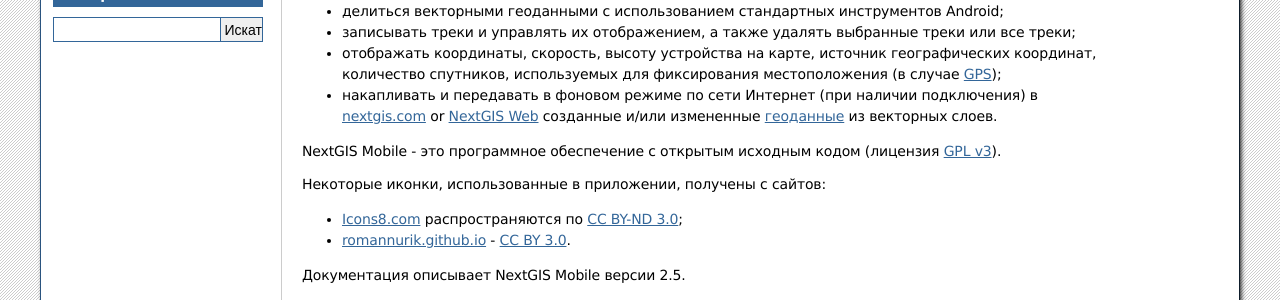
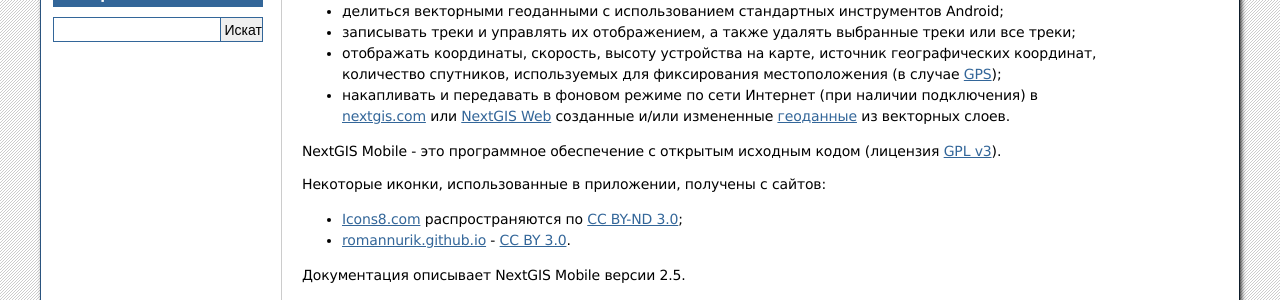
Before and after one commit to nextgis/docs_ngmobile, a Sphinx documentation site: the page built from source/intro.rst, in a window 1280 px wide. Shown: the part 401-701 px from the top of the page. Built offline with Sphinx 7.4.7, drawn with Linux system fonts in a browser that asks for light colours; formulas are drawn with MathJax 3.

Commit message:
Update intro.rst

```diff
--- a/source/intro.rst
+++ b/source/intro.rst
@@ -27,7 +27,7 @@
 * записывать треки и управлять их отображением, а также удалять выбранные треки или все треки;
 * отображать координаты, скорость, высоту устройства на карте, источник географических координат,
   количество спутников, используемых для фиксирования местоположения (в случае :term:`GPS`);
-* накапливать и передавать в фоновом режиме по сети Интернет (при наличии подключения) в `nextgis.com <https://my.nextgis.com/signup/?next=/webgis/>`_ or `NextGIS Web <http://nextgis.ru/nextgis-web/>`_ созданные и/или измененные :term:`геоданные` из векторных слоев.
+* накапливать и передавать в фоновом режиме по сети Интернет (при наличии подключения) в `nextgis.com <https://my.nextgis.com/signup/?next=/webgis/>`_ или `NextGIS Web <http://nextgis.ru/nextgis-web/>`_ созданные и/или измененные :term:`геоданные` из векторных слоев.
 
 NextGIS Mobile - это программное обеспечение с открытым исходным кодом
 (лицензия :ref:`GPL v3 <ngmobile_gplv3>`).
```
